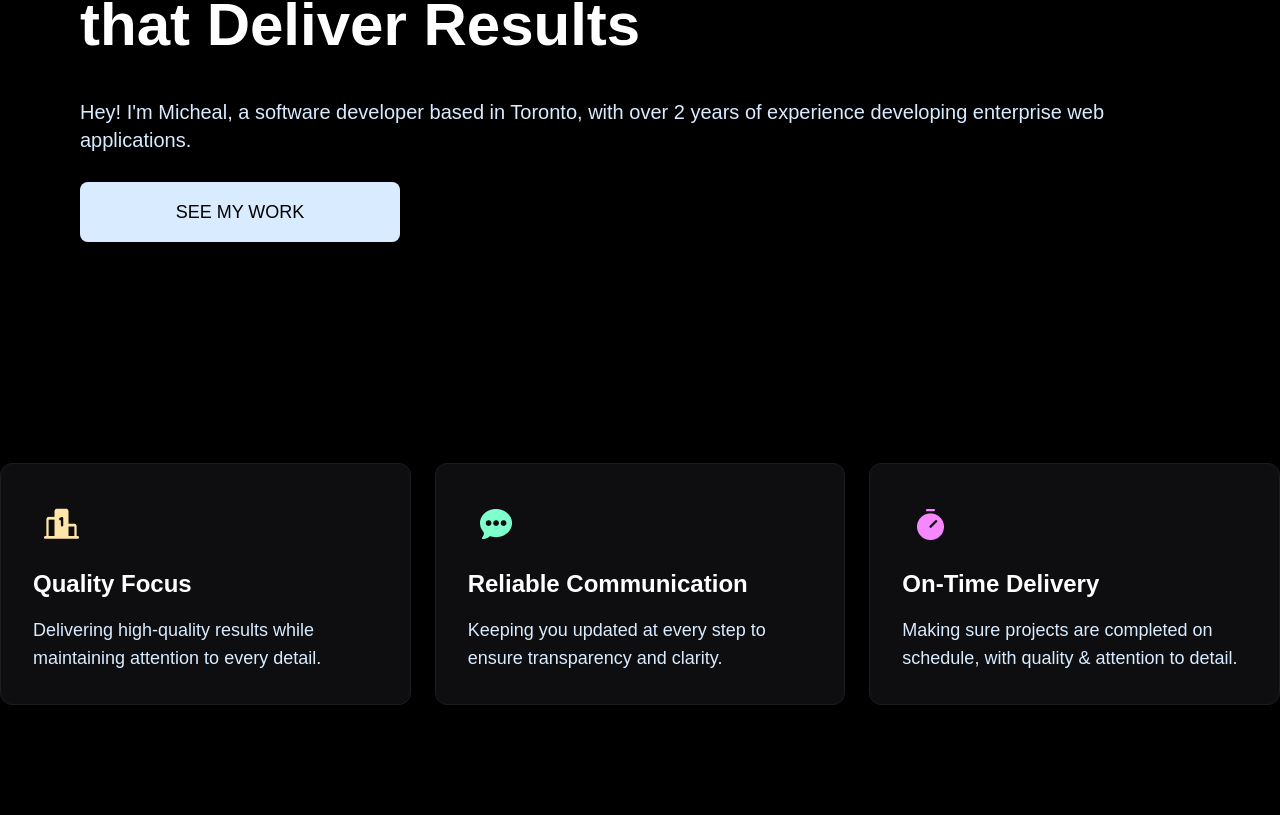
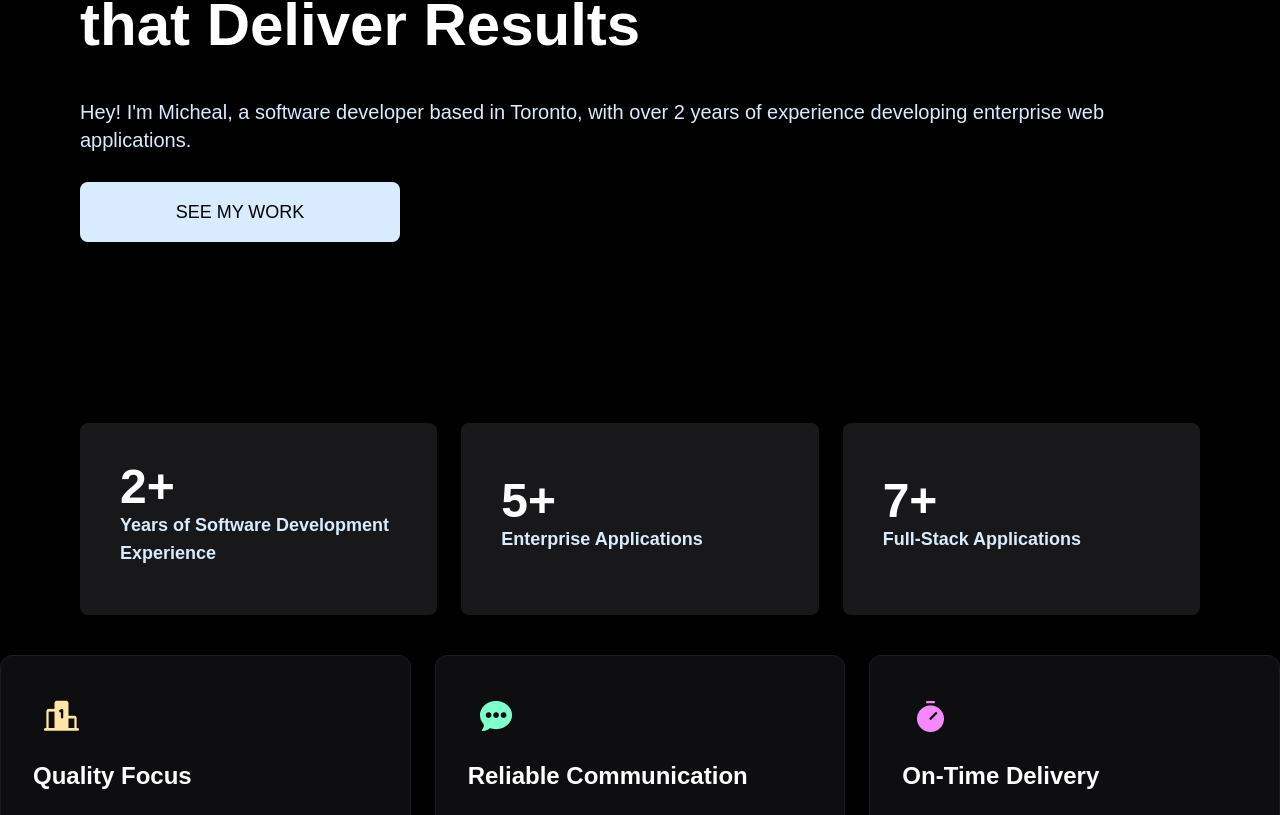
Before and after one commit to m-lynch91/mjl_portfolio, a React (Vite) app: page / in a window 1280 px wide. Shown: the part 457-1272 px from the top of the page. Built offline with nearby package versions, Linux system fonts and the light colour scheme; a web font is replaced by a local one.

Commit message:
fixed bug of not navigating to counter

```diff
--- a/src/sections/hero.tsx
+++ b/src/sections/hero.tsx
@@ -62,7 +62,7 @@ const Hero = () => {
 
             <Button
               className="md:w-80 md:h-16 w-60 h-12"
-              id="button"
+              id="counter"
               text="See my work"
             />
           </div>
@@ -71,7 +71,7 @@ const Hero = () => {
         {/* RIGHT SIDE: */}
       </div>
 
-      {/* <AnimmatedCounter /> */}
+      <AnimmatedCounter />
     </section>
   );
 };
```
